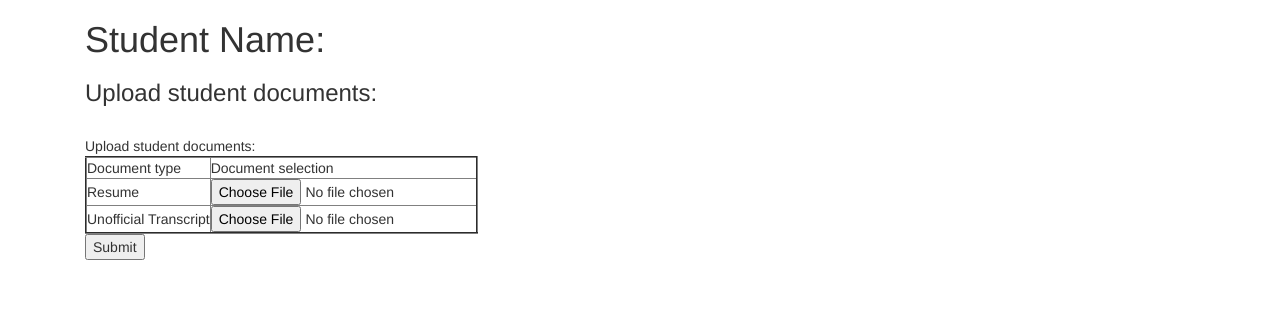
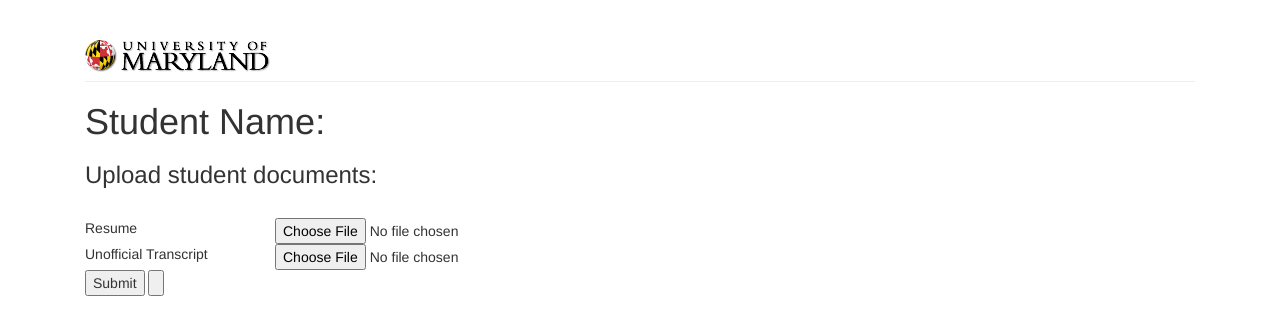
Before and after one commit to EbukaObizoba/ta-app, a PHP site: page /studentProfile.php in a window 1280 px wide. Shown: the top 335 px of the page. Run offline with PHP 8.4, Linux system fonts and the light colour scheme; the visitor is signed in with stand-in values (Sample User, id 1); data that the repository does not hold is empty; some libraries are stand-ins or nearby versions.

Commit message:
Modified boilerplate. And added more visual functionality to student and professor profiles.

```diff
--- a/htmlStructure.php
+++ b/htmlStructure.php
@@ -15,8 +15,12 @@ function generatePage($body) {
 
     <body>
     <div class="container">
+        <div class="page-header">
+            <img src="images/umdLogo.gif">
+        </div>
+        <div>
             $body
-    </div>
+        </div>
     <script
           src="http://code.jquery.com/jquery-3.3.1.min.js"
           integrity="sha256-FgpCb/KJQlLNfOu91ta32o/NMZxltwRo8QtmkMRdAu8="
--- a/studentProfile.php
+++ b/studentProfile.php
@@ -12,13 +12,22 @@
             </div>
             <div>
                 <h3>Upload student documents:</h3><br>
-                <table border="2">
+                <div class="row">
+                    <div class="col-md-2">Resume</div>
+                    <div class="col-md-3"><input type="file" name="resumeFileName" accept=".pdf"></div>
+                </div>
+                <div class="row">
+                    <div class="col-md-2">Unofficial Transcript</div>
+                    <div class="col-md-3"><input type="file" name="transcriptFileName" accept=".pdf"></div>
+                </div>
+                <!--<table border="2">
                     <thead>Upload student documents:</thead>
                     <tr><td>Document type</td><td>Document selection</td></tr>
-                    <tr><td>Resume</td><td><input type="file" name="resumeFileName" accept=".pdf"></td></tr>
-                    <tr><td>Unofficial Transcript</td><td><input type="file" name="transcriptFileName" accept=".pdf"></td></tr>
-                </table>
+                    <tr><td>Resume</td><td></td></tr>
+                    <tr><td>Unofficial Transcript</td><td></td></tr>
+                </table>-->
                 <input type="submit" name="submitDocuments">
+                <input type="button" name="logout" value="">
             </div>
         </form>
 EOBODY;
```
Also changed, not shown: images/testudo.jpg (added), images/umdLogo.gif (added).
